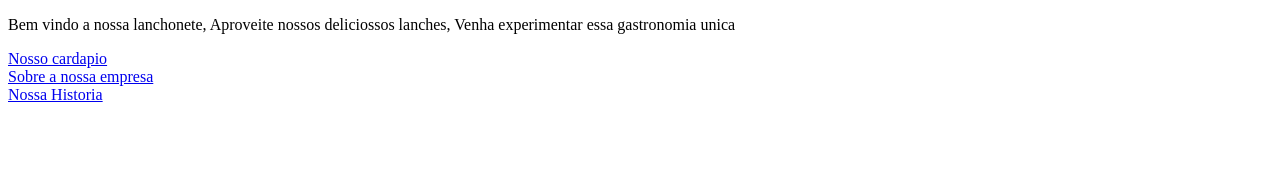
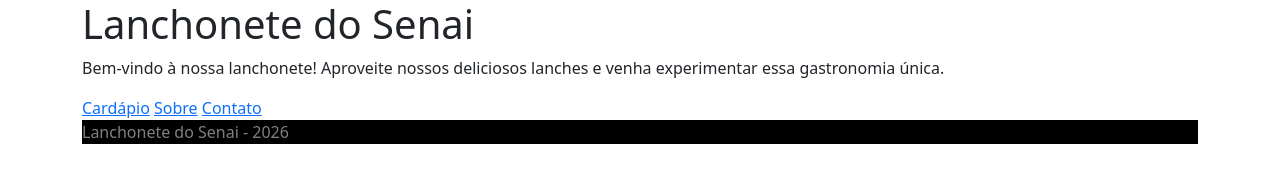
Before and after one commit to joaopaulomarasca/Desenvolvimentos-de-Sistemas, a plain HTML site: page web_sites/index.html in a window 1280 px wide. Drawn offline with nearby package versions, Linux system fonts and the light colour scheme.

Commit message:
fiz umas edições ai

```diff
--- a/web_sites/index.html
+++ b/web_sites/index.html
@@ -1,17 +1,34 @@
 <!DOCTYPE html>
-<html lang="en">
+<html lang="pt-br">
 <head>
     <meta charset="UTF-8">
     <meta name="viewport" content="width=device-width, initial-scale=1.0">
-    <title>Inicio</title>
+    <link href="https://cdn.jsdelivr.net/npm/bootstrap@5.3.0/dist/css/bootstrap.min.css" rel="stylesheet">
+    <link rel="stylesheet" href="style.css">
+
+    <title>Lanchonete do Senai</title>
 </head>
 <body>
-    <p>Bem vindo a nossa lanchonete,
-        Aproveite nossos deliciossos lanches,
-        Venha experimentar essa gastronomia unica
-    </p>
-    <nav><a link href="https://www.kobacafe.com.br/chapeco/cardapio/">Nosso cardapio</a></nav>
-    <nav><a link href="https://www.kobacafe.com.br/chapeco/empresa/">Sobre a nossa empresa</a></nav>
-    <nav><a link href="https://sc.senai.br/">Nossa Historia</a></nav>
+    <div class="container">
+        <h1>Lanchonete do Senai</h1>
+        <p>
+            Bem-vindo à nossa lanchonete!
+            Aproveite nossos deliciosos lanches
+            e venha experimentar essa gastronomia única.
+        </p>
+
+        <nav>
+            <a href="./Cardapio.html">Cardápio</a>
+            <a href="./sobre.html">Sobre</a>
+            <a href="./Contato.html">Contato</a>
+        </nav>
+
+        <footer>
+            <p>Lanchonete do Senai - 2026</p>
+        </footer>
+
+    </div>
+    <script src="https://cdn.jsdelivr.net/npm/bootstrap@5.3.0/dist/js/bootstrap.bundle.min.js"></script>
+
 </body>
 </html>
```
Also changed, not shown: web_sites/Cardapio.html (+30 -0 lines), web_sites/Contato.html (added, +18 -0 lines), web_sites/sobre.html (added, +12 -0 lines), Website/style.css (renamed from style.css), web_sites/telefano.webp (added), 1 other file.
